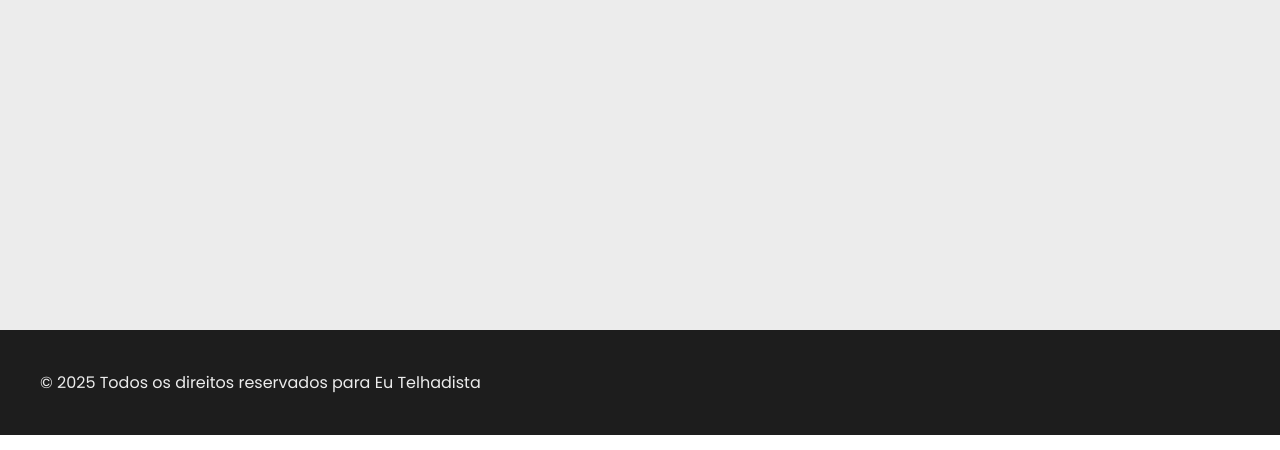
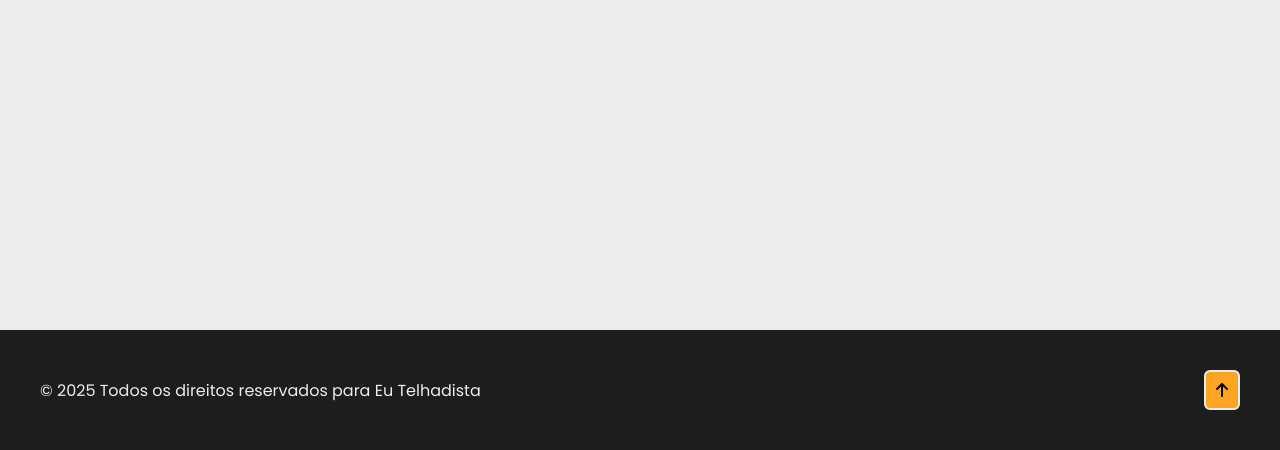
Before and after one commit to WTC13/telhas_rufus, a plain HTML site: page index.html in a window 1280 px wide. Shown: the part 2742-3192 px from the top of the page. Drawn offline with nearby package versions, Linux system fonts and the light colour scheme.

Commit message:
update section footer

```diff
--- a/index.html
+++ b/index.html
@@ -227,6 +227,7 @@
 
         <footer>
             &copy 2025 Todos os direitos reservados para Eu Telhadista &nbsp;
+            <a href="#home"><i class="fa-solid fa-arrow-up"></i></a>
         </footer>
 
 
--- a/src/css/footer.css
+++ b/src/css/footer.css
@@ -4,5 +4,22 @@ footer {
   padding: 40px;
   display: flex;
   align-items: center;
+  justify-content: space-between;
   color: var(--bg2);
 }
+
+footer a i{
+  color: var(--bg5);
+  background-color: var(--bg4);
+  padding: 10px;
+  border-radius: 6px;
+  border: 2px solid var(--bg2);
+  transition: all 0.3s ease-in-out;
+  cursor: pointer;;
+}
+
+footer a i:hover{
+  background-color: var(--bg2);
+  color: var(--bg1);
+  box-shadow: 0 0 8px 8px rgba(255,255,255, 0.8);
+}
--- a/src/css/header.css
+++ b/src/css/header.css
@@ -66,3 +66,7 @@ header{
     background-color: var(--bg2);
     box-shadow: 0px 0px 8px 8px rgba(255,255,255,0.8);
 }
+
+@media screen and (max-width: 1000px){
+
+}
```
